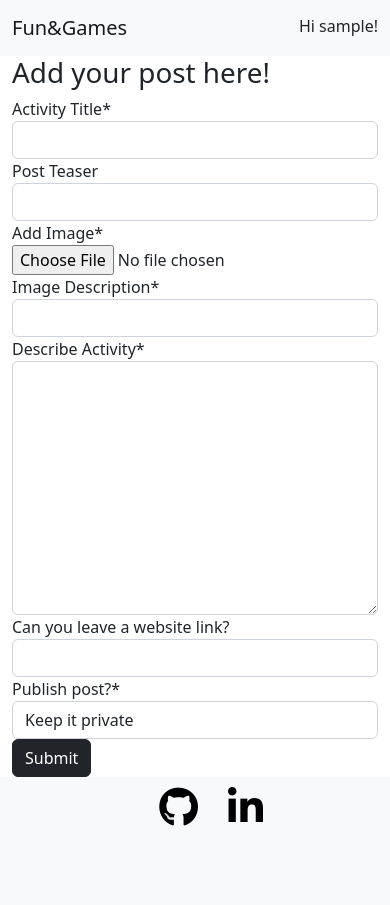
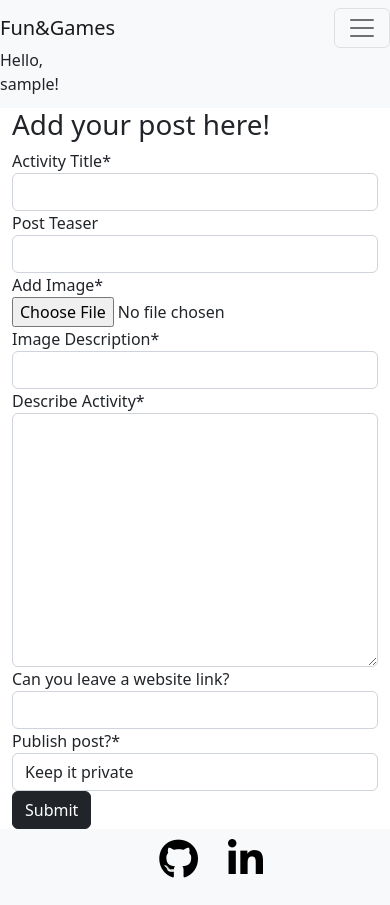
Before and after one commit to AsiaWi/fun_and_games, a Django app: page /add/ in a window 390 px wide. Before the commit the page ends 826 px from the top, so only its background shows below. Run offline with Django 4.2, Linux system fonts and the light colour scheme; the visitor is signed in with stand-in values (Sample User, id 1); some libraries are stand-ins or nearby versions.

Commit message:
Fix nav bar as wasn't responsive, burger icon now showing and working correctly

```diff
--- a/static/css/style.css
+++ b/static/css/style.css
@@ -1,5 +1,9 @@
 header {
   margin-bottom: 0;
+}
+
+#user-name {
+  width: 10%;
 }
 /* profile wall page */
 
@@ -131,6 +135,7 @@ html, body {
      #overlay > p {
       padding: 10px;
      }
+
     }
 
    /* for small to medium screen sizes from 670px and down */
--- a/templates/includes/header.html
+++ b/templates/includes/header.html
@@ -1,8 +1,11 @@
 {% load static %}
 <header>
     <nav class="navbar navbar-expand-lg navbar-light bg-light">
-      <div class="container-fluid">
+      <div class="container-fluid p-0">
         <a class="navbar-brand" href="{% url 'index' %}">Fun&Games</a>
+        <button class="navbar-toggler" type="button" data-bs-toggle="collapse" data-bs-target="#navbarNavDropdown" aria-controls="navbarNavDropdown" aria-expanded="false" aria-label="Toggle navigation">
+          <span class="navbar-toggler-icon"></span>
+        </button>
         <div class="collapse navbar-collapse" id="navbarNavDropdown">
           <ul class="navbar-nav">
             <li class="nav-item">
@@ -36,8 +39,10 @@
 
           </ul>
         </div>
-        {% if user.is_authenticated %}
-        <p class="p-0 mb-1">Hi {{request.user.username}}!</p>
+      </div>
+      <div id="user-name">
+      {% if user.is_authenticated %}
+        <p class="p-0 mb-1">Hello, {{request.user.username}}!</p>
         {% endif %}
       </div>
     </nav>
```
